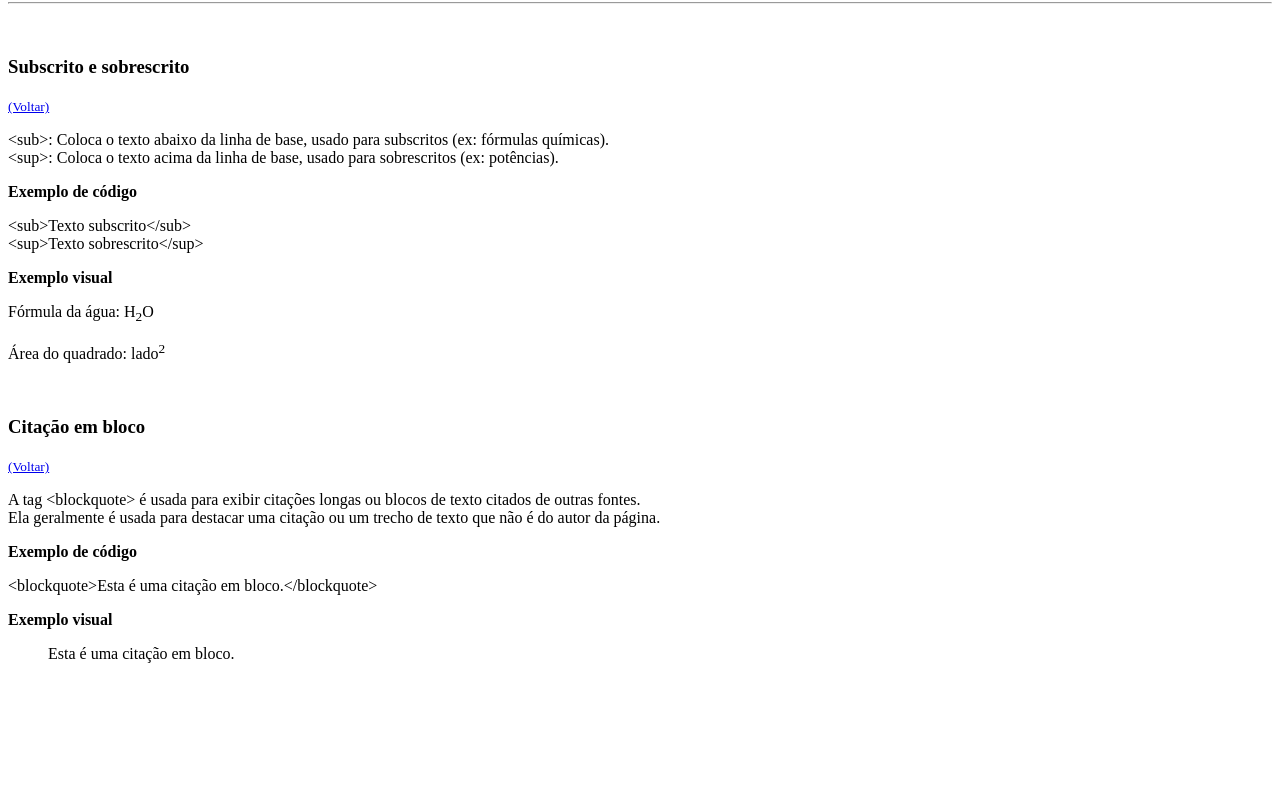
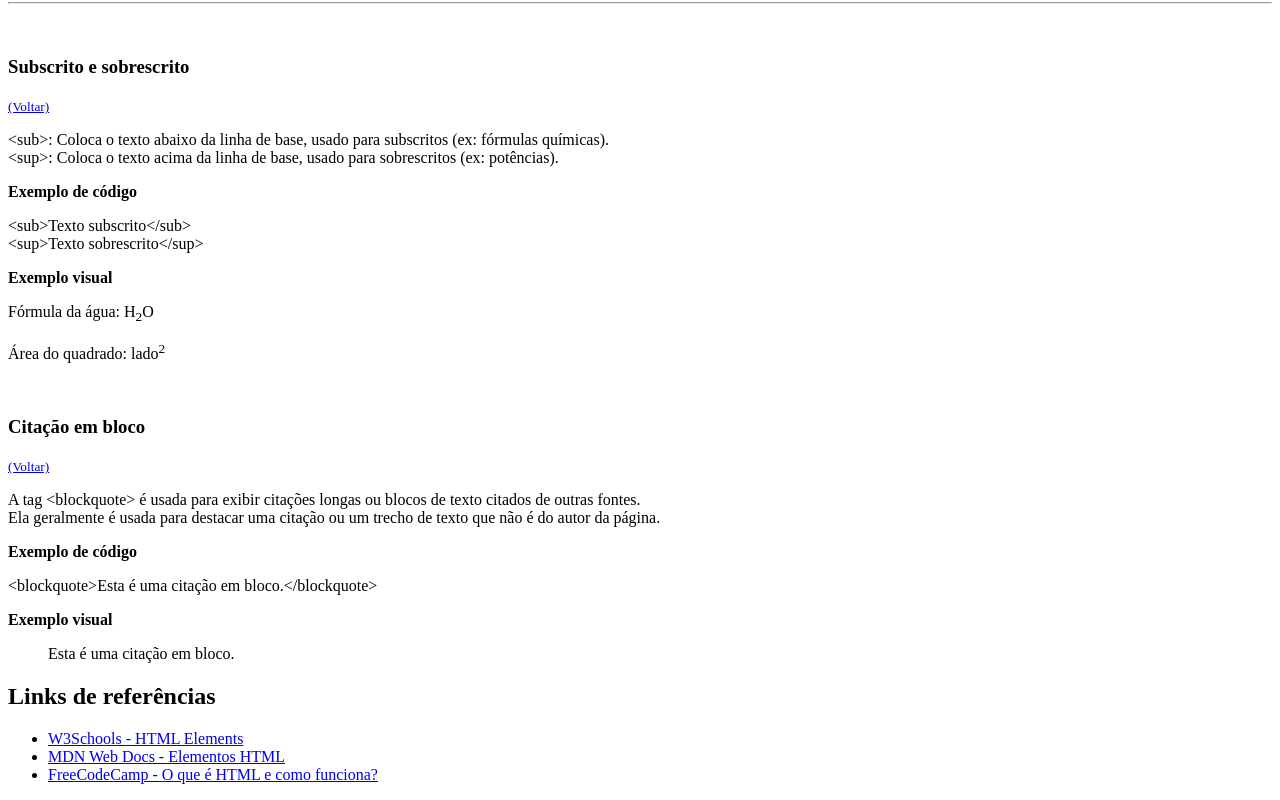
Before and after one commit to CarlaMSilva/Exemplo-de-Website-com-Tags-HTML, a plain HTML site: page index.html in a window 1280 px wide. Shown: the part 2881-3681 px from the top of the page. Before the commit the page ends 3560 px from the top, so only its background shows below. Drawn offline with Linux system fonts and the light colour scheme.

Commit message:
Inserção dos link para conteudos de HTML

```diff
--- a/index.html
+++ b/index.html
@@ -181,5 +181,11 @@ Os navegadores exibem esses títulos com tamanhos diferentes e eles ajudam na or
       <blockquote>
         Esta é uma citação em bloco.
       </blockquote>
+      <h2>Links de referências</h2>
+      <ul>
+        <li><a href="https://www.w3schools.com/html/html_elements.asp" target="_blank">W3Schools - HTML Elements</a></li>
+        <li><a href="https://developer.mozilla.org/pt-BR/docs/Web/HTML/Element" target="_blank">MDN Web Docs - Elementos HTML</a></li>
+        <li><a href="https://www.freecodecamp.org/portuguese/news/o-que-e-html-e-como-funciona/" target="_blank">FreeCodeCamp - O que é HTML e como funciona?</a></li>
+
   </body>
 </html>
```
